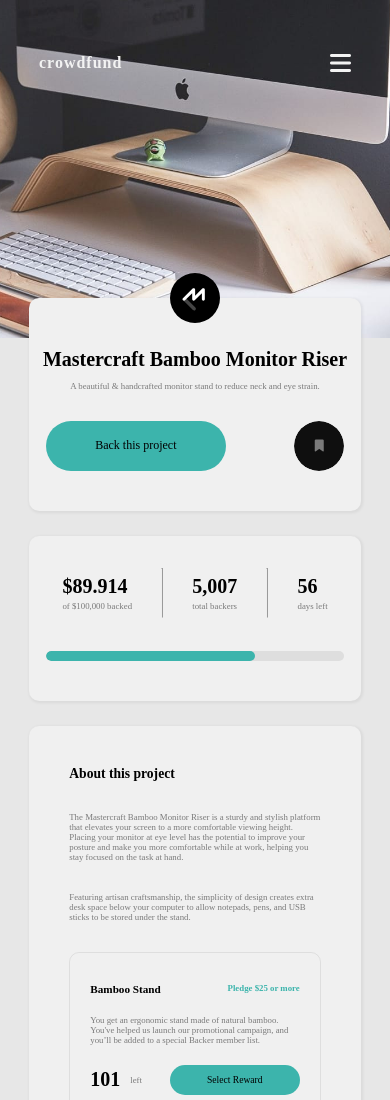
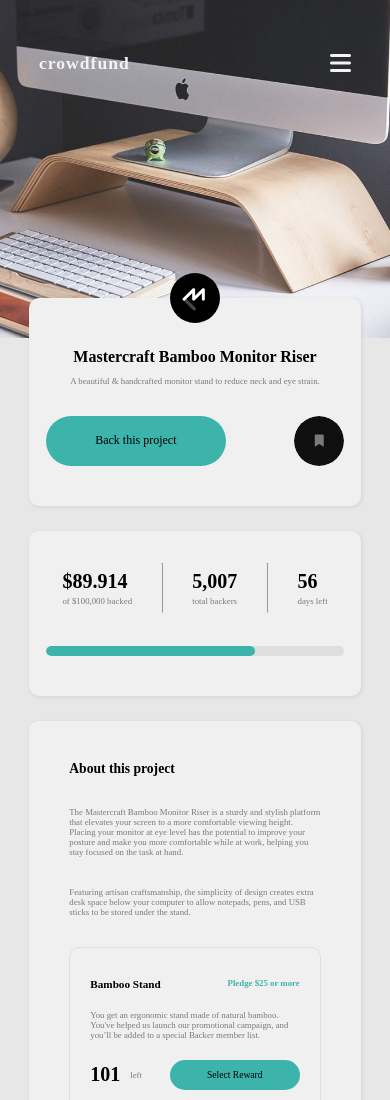
Before and after one commit to oaaj-digitals/Crowd-Funding, a plain HTML site: page index.html in a window 390 px wide. Shown: the top 1100 px of the page. Drawn offline with Linux system fonts and the light colour scheme; a web font is replaced by a local one.

Commit message:
Add files via upload

```diff
--- a/style.css
+++ b/style.css
@@ -555,9 +555,9 @@ p .numbs {
         /* padding: 5rem 7%; */
     }
 
-    .site-title {
+    .main-heading_title {
+        font-size: 2rem;
         text-align: center;
-        font-size: 2rem;
     }
 
     p .numbs {
```
